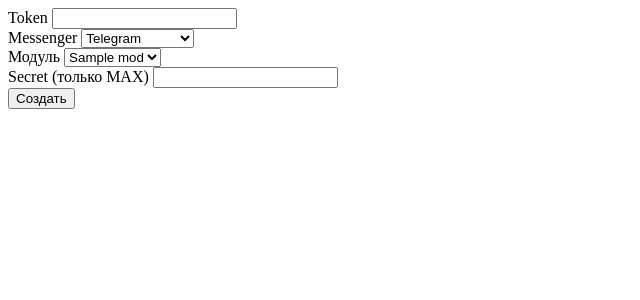
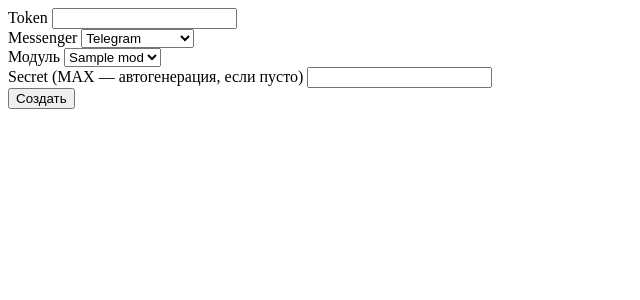
Before and after one commit to q-user/chatflow-ai, a Python web app: template src/presentation/templates/partials/bot_form.html in a window 1280 px wide. Shown: the top 300 px of the page, without its empty margins (0-640 px from the left). Run offline with Jinja, Linux system fonts and the light colour scheme; the template is opened without the code that fills it: most values are stand-ins (such as "Sample title", 1, 10 or a date in 2020).

Commit message:
fix: auto-generate secret for MAX bots if not provided
- pages.py: if messenger_type=MX and secret is empty, generate uuid4.hex
- bot_form.html: update hint to explain auto-generation

```diff
--- a/src/presentation/templates/partials/bot_form.html
+++ b/src/presentation/templates/partials/bot_form.html
@@ -31,7 +31,7 @@
   </div>
 
   <div>
-    <label class="block text-sm font-medium text-gray-700">Secret <span class="text-xs text-gray-400">(только MAX)</span></label>
+    <label class="block text-sm font-medium text-gray-700">Secret <span class="text-xs text-gray-400">(MAX — автогенерация, если пусто)</span></label>
     <input type="text" name="secret"
            class="mt-1 block w-full rounded-md border border-gray-300 px-3 py-2 text-sm shadow-sm focus:border-indigo-500 focus:ring-indigo-500">
   </div>
--- a/src/presentation/web/pages.py
+++ b/src/presentation/web/pages.py
@@ -185,6 +185,10 @@ async def create_bot(
     if module_type not in available_modules:
         raise HTTPException(400, f"Invalid module_type: {module_type}")
 
+    # Auto-generate secret for MAX bots (required for webhook verification)
+    if messenger_type == "MX" and not secret:
+        secret = uuid.uuid4().hex
+
     bot_id = uuid.uuid4()
     webhook_url = f"https://{settings.domain}/api/v1/hooks/{messenger_type}/{bot_id}"
 
```
